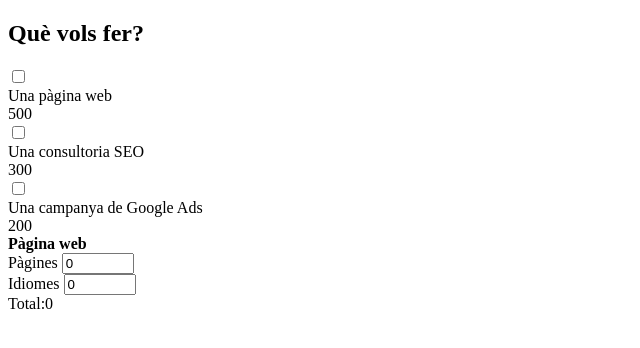
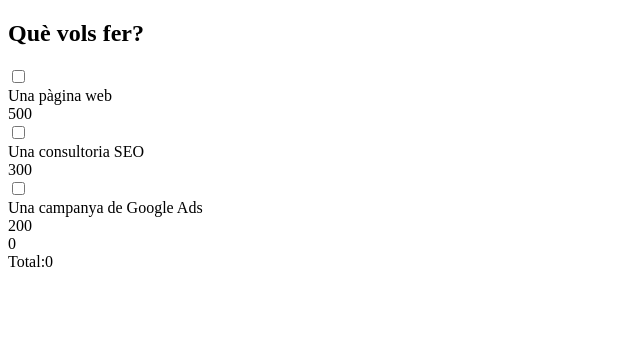
Before and after one commit to davidgomezmor/Sprint7, a React (Vite) app: page / in a window 1280 px wide. Shown: the top 348 px of the page, without its empty margins (0-640 px from the left). Built offline with nearby package versions, Linux system fonts and the light colour scheme.

Commit message:
Exercici 2 hide/show

```diff
--- a/src/App.jsx
+++ b/src/App.jsx
@@ -1,11 +1,11 @@
-import { useState} from "react";
+import { useState } from "react";
 import { services } from "./services"
 import { PageAndLanguages } from "./components/PageAndLanguages";
 
 export default function App() {
 
-  const [pages, setPages] = useState(0);
-  const [languages, setLanguages] = useState(0);
+  let [pages, setPages] = useState(1);
+  let [languages, setLanguages] = useState(1);
   const [checkedState, setCheckedState] = useState(
     new Array(services.length).fill(false),
   );
@@ -68,15 +68,15 @@ export default function App() {
 
       {/* {checkedState[0] && index === 0 && (<PageAndLanguages/>)} */}
       <div>
-
-        <PageAndLanguages
-          key={4}
-          pages={pages}
-          languages={languages}
-          controlPages={controlPages}
-          controlLanguages={controlLanguages}
-        />
-
+        {!checkedState[0] ? ((pages = 0) && (languages = 0) && (setTotal(0))) :
+          (<PageAndLanguages
+            pages={pages}
+            languages={languages}
+            controlPages={controlPages}
+            controlLanguages={controlLanguages}
+            controlChanges={controlChanges}
+          />)
+        }
       </div>
       <div>
         <div>Total:
--- a/src/components/PageAndLanguages.jsx
+++ b/src/components/PageAndLanguages.jsx
@@ -4,7 +4,7 @@ export function PageAndLanguages({
 
   return (
     <>
-          <div>
+      <div>
         <b>Pàgina web</b>
 
         <div>
@@ -14,12 +14,14 @@ export function PageAndLanguages({
             name="pages"
             value={pages}
             onChange={controlPages}
+
           />
 
         </div>
         <div>
         </div>
         Idiomes   <input
+          // disabled="true"
           type="number"
           min="1" max="1000" step="1"
           name="languages"
```
